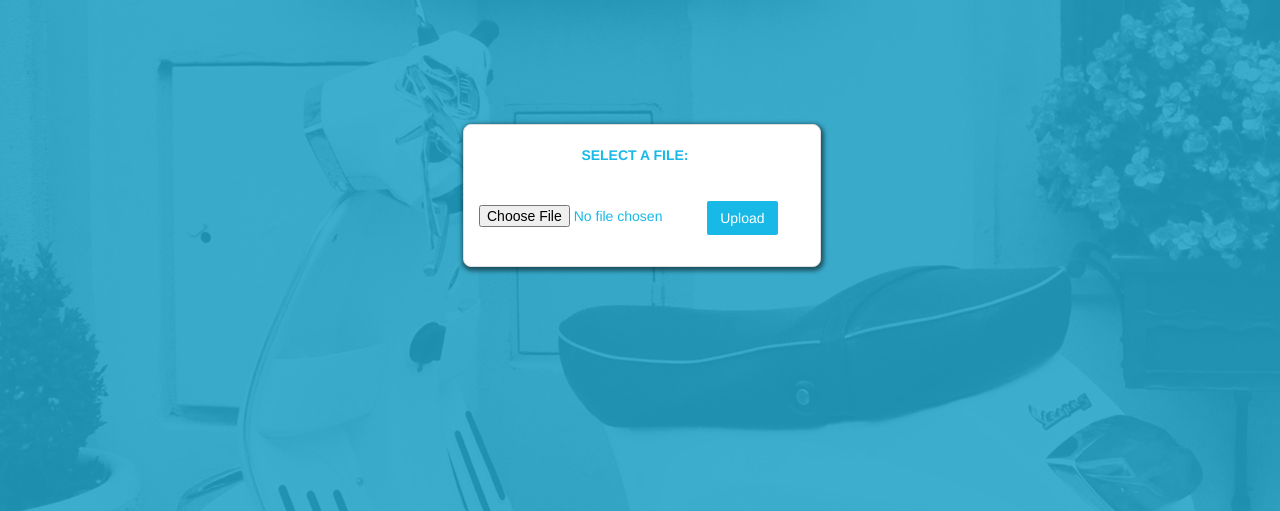
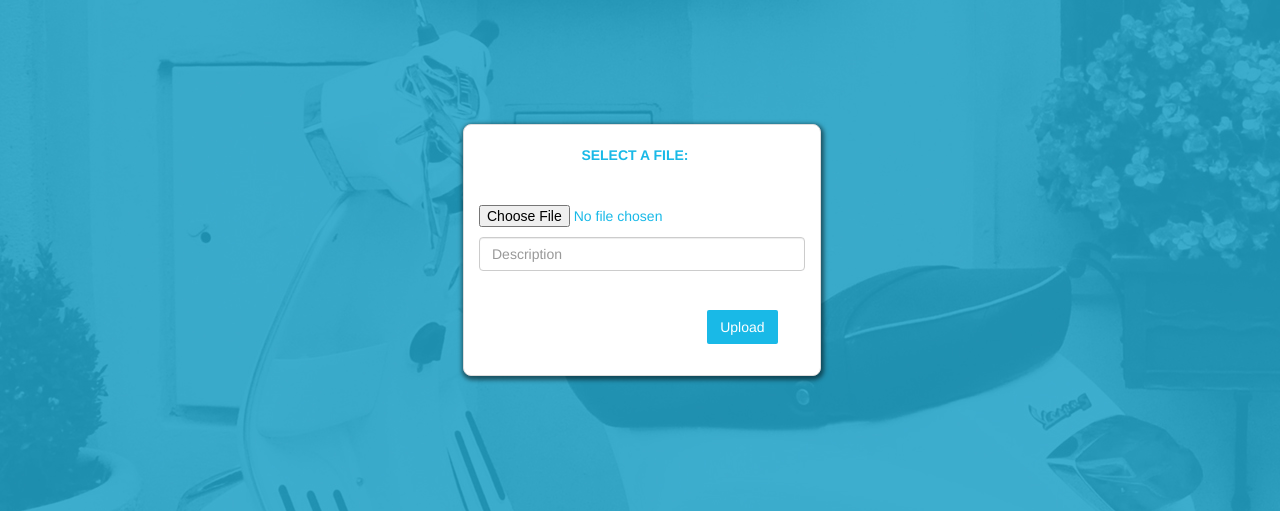
Before and after one commit to lokesh27/3Dex_portal, a Django app: page /upload/ in a window 1280 px wide. Shown: the part 236-747 px from the top of the page. Run offline with Django 3.2, Linux system fonts and the light colour scheme; some libraries are stand-ins or nearby versions.

Commit message:
Added description field in stl upload

```diff
--- a/templates/uploads/list.html
+++ b/templates/uploads/list.html
@@ -30,7 +30,13 @@
                                         {{ form.stlfile.errors }}
                                         {{ form.stlfile }}
                                      </p>
+                                     <div class="form-group">
+			                    		<label class="sr-only" for="description">Email</label>
+			                        	<input type="text" name="description" placeholder="Description" class="description form-control" id="description">
+			                        </div>
                                  </div>
+                               <br/><br/>
+                               <br/>
                                <p><input class="btn pull-right" type="submit" value="Upload" style="background-color:#19b9e7;color:#ffffff;border-radius:2px;position:absolute;margin:-4vw 0 0 19vw; " /></p>
                            </form>
                         </div>
--- a/uploads/admin.py
+++ b/uploads/admin.py
@@ -2,6 +2,6 @@ from django.contrib import admin
 from .models import upload
 # Register your models here.
 class UploadAdmin(admin.ModelAdmin):
-    list_display=('stlfile','name')
-    search_fields = ['name']
+    list_display=('stlfile','name','description')
+    search_fields = ['name','description']
 admin.site.register(upload,UploadAdmin)
--- a/uploads/models.py
+++ b/uploads/models.py
@@ -5,6 +5,7 @@ from django.db import models
 # Create your models here.
 class upload(models.Model):
     name=models.CharField(max_length=30)
+    description=models.TextField()
     stlfile = models.FileField(upload_to='stl/%Y/%m/%d',)
     def __unicode__(self):
         return self.name
--- a/uploads/views.py
+++ b/uploads/views.py
@@ -8,7 +8,8 @@ def list(request):
     if request.method == 'POST':
         form = UploadForm(request.POST, request.FILES)
         if form.is_valid():
-            newstl = upload(stlfile = request.FILES['stlfile'],name=""+request.user.first_name+" "+request.user.last_name)
+            description=request.POST.get('description','')
+            newstl = upload(stlfile = request.FILES['stlfile'],name=""+request.user.first_name+" "+request.user.last_name,description=description)
             newstl.save()
             return index(request)
     else:
```
Also changed, not shown: db.sqlite3, uploads/migrations/0003_upload_description.py (added), 1 other file.
